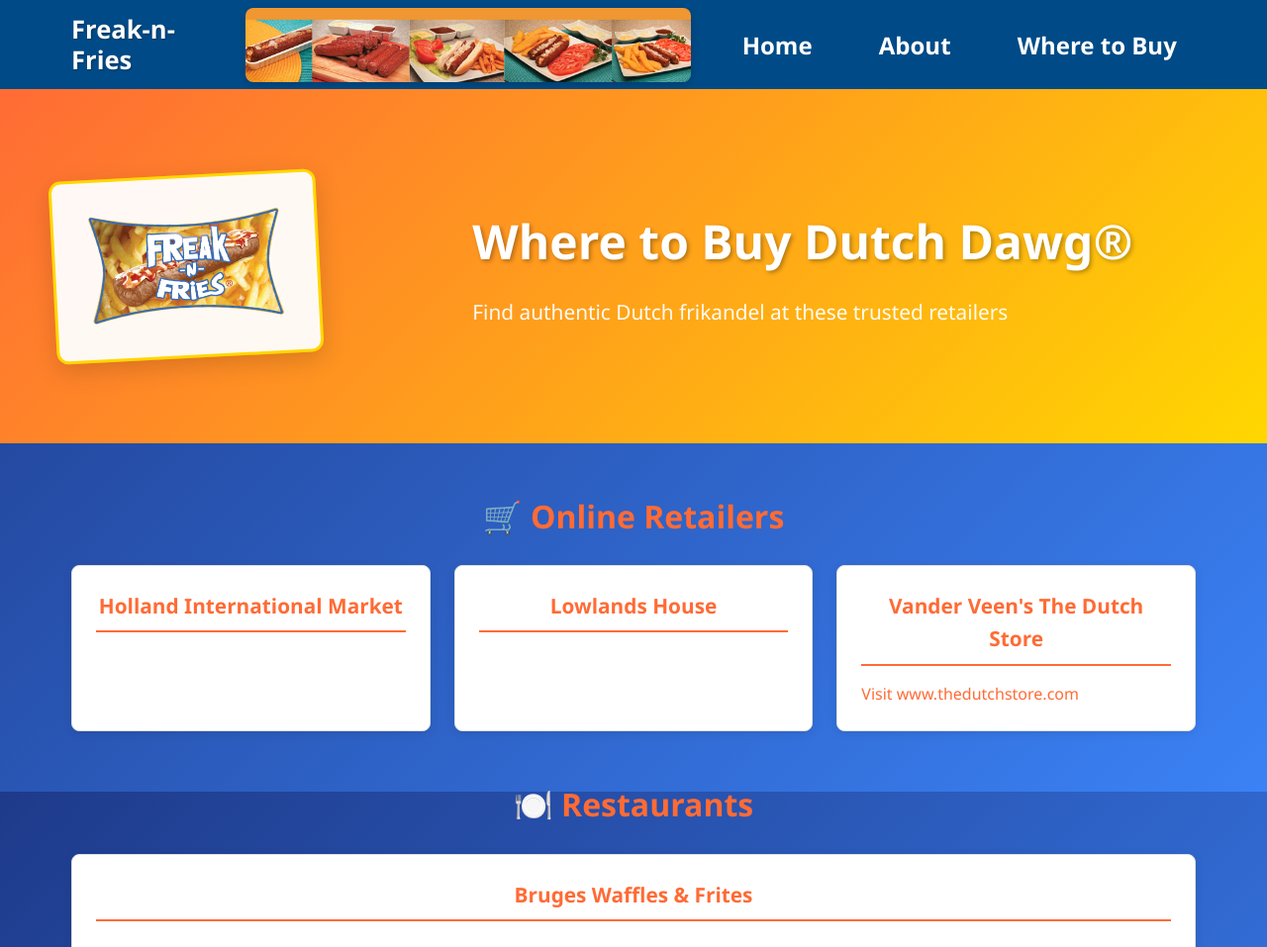
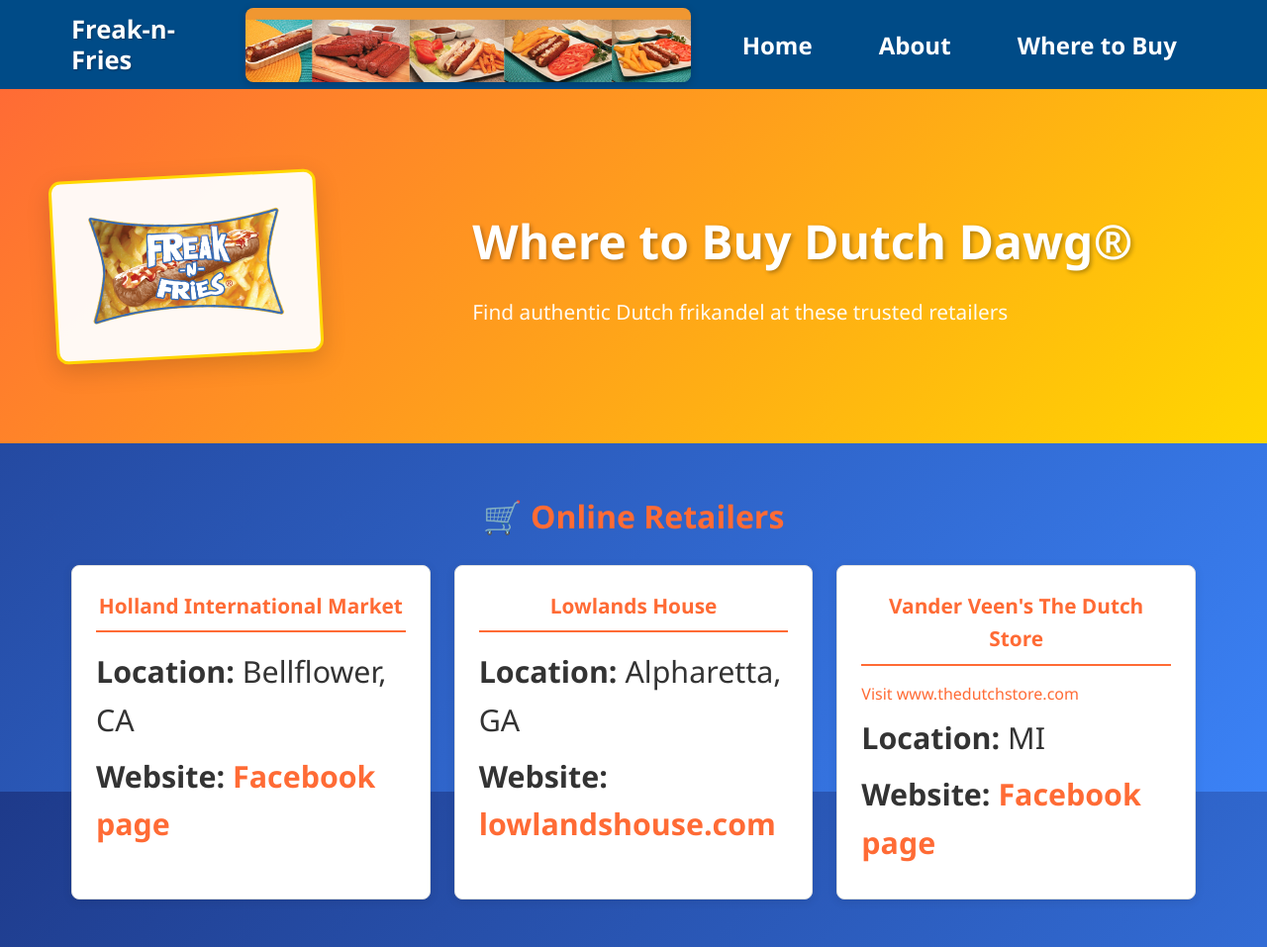
Before and after one commit to DutchYankee-dev/freaknfries-website, a Flask app: page /where-to-buy in a window 1280 px wide. Shown: the top 957 px of the page at 99% size. Run offline with Flask 3, Linux system fonts and the light colour scheme; data comes from the database, SQL or seed files in the repository; both versions use the stored data as it was after the commit.

Commit message:
Add Lowlands House (Alpharetta, GA) as online retailer
Online retailer cards now show each retailer's location and website link
(the template was reading fields that don't exist in the database).

Co-Authored-By: Claude Opus 5.5 <noreply@anthropic.com>
Claude-Session: https://claude.ai/code/session_011gXQkKAodcg8PekBi8x7Sh

```diff
--- a/templates/where-to-buy.html
+++ b/templates/where-to-buy.html
@@ -48,8 +48,11 @@
                     <p class="retailer-description">{{ retailer.description }}</p>
                     {% endif %}
                     <div class="retailer-contact">
-                        {% if retailer.website %}
-                        <p><strong>Website:</strong> <a href="{{ retailer.website }}" target="_blank" rel="noopener">{{ retailer.website.replace('https://', '').replace('http://', '') }}</a></p>
+                        {% if retailer.location %}
+                        <p><strong>Location:</strong> {{ retailer.location }}</p>
+                        {% endif %}
+                        {% if retailer.url %}
+                        <p><strong>Website:</strong> <a href="{{ retailer.url }}" target="_blank" rel="noopener">{% if 'facebook.com' in retailer.url %}Facebook page{% else %}{{ retailer.url.replace('https://', '').replace('http://', '').replace('www.', '').split('/')[0] }}{% endif %}</a></p>
                         {% endif %}
                         {% if retailer.phone %}
                         <p><strong>Phone:</strong> <a href="tel:{{ retailer.phone.replace(' ', '').replace('-', '') }}">{{ retailer.phone }}</a></p>
```
Also changed, not shown: data/site.db.
